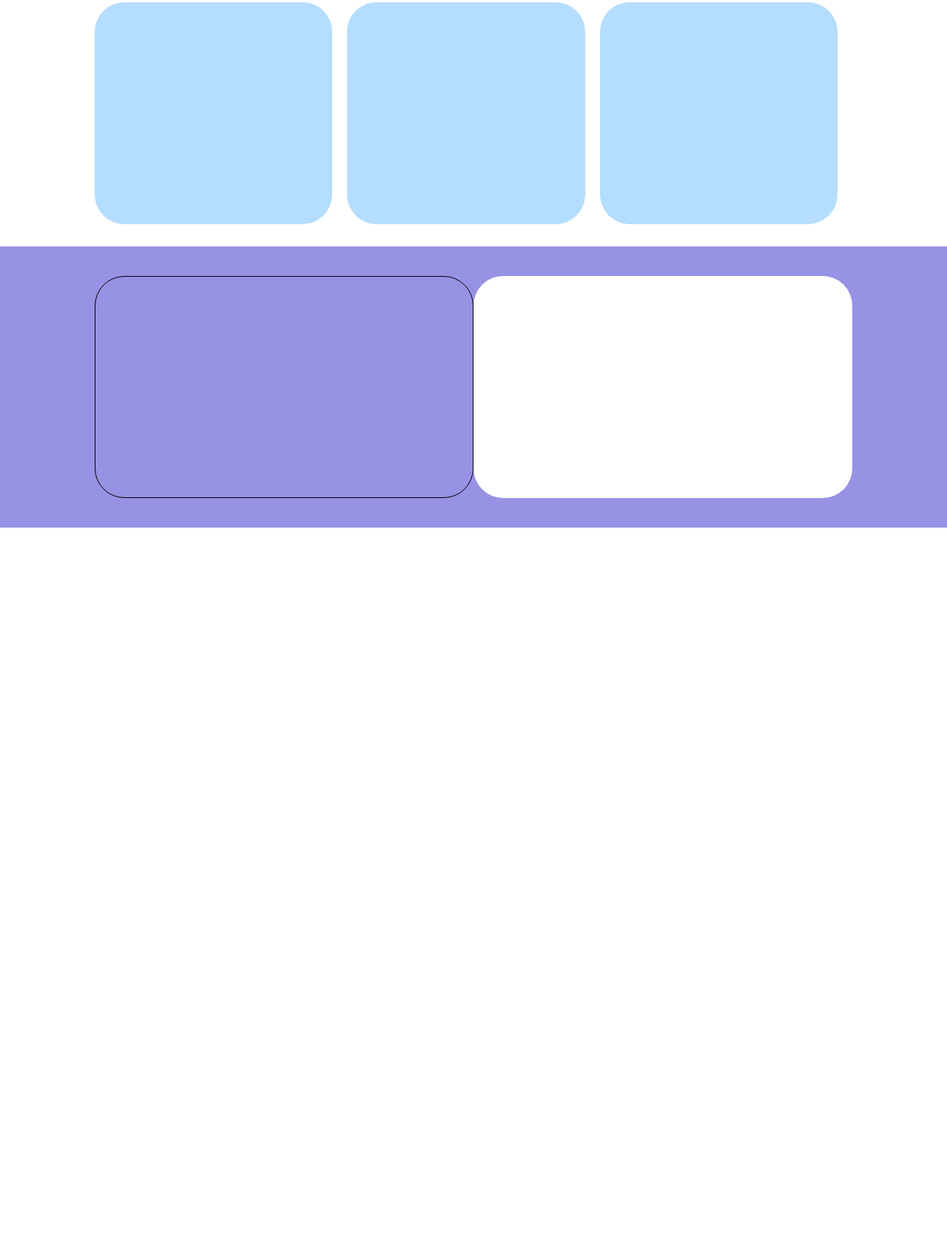
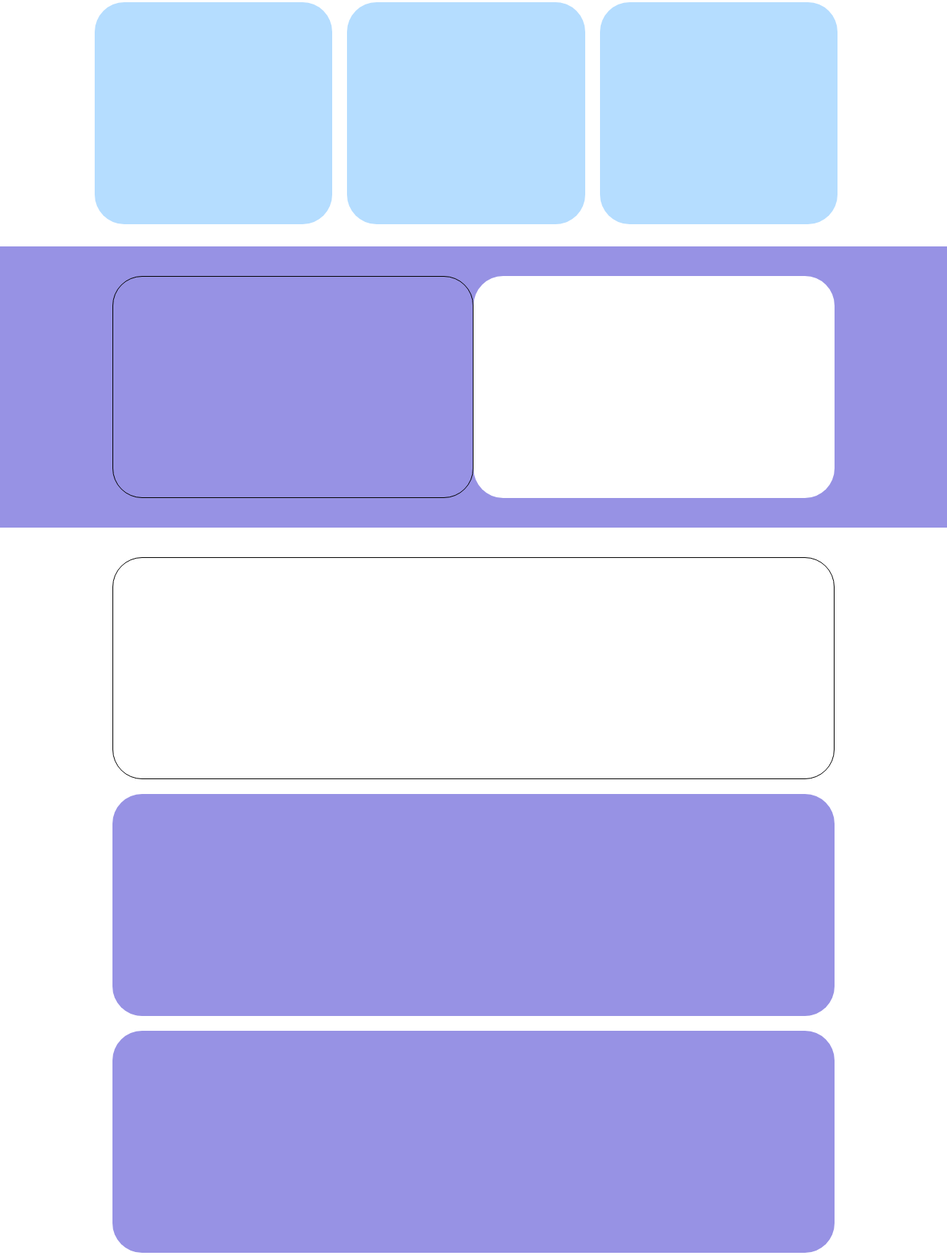
Before and after one commit to AlessandroPalumboDev/htmlcss-responsive-layout, a plain HTML site: page index.html in a window 1280 px wide. Shown: the part 407-2103 px from the top of the page at 74% size. Before the commit the page ends 1120 px from the top, so only its background shows below. Drawn offline with Linux system fonts and the light colour scheme.

Commit message:
[UPD] Add section testimonials

```diff
--- a/css/style.css
+++ b/css/style.css
@@ -141,9 +141,14 @@ header .desktop-only .content li{
 }
 
 /* planning */
+.planning{
+    padding: 30px;
+}
+
 .planning .container{
     width: 80%;
     margin: 0 auto;
+
 }
 
 .planning .col{
@@ -152,15 +157,34 @@ header .desktop-only .content li{
 
 .planning .content{
     border-radius: 40px;
-    margin-top: 40px ;
-    margin-bottom: 40px;
+    margin: 10px 0;
 }
+
+/* testimonials */
+.testimonials{
+    padding: 30px;
+}
+
+.testimonials .container{
+    width: 80%;
+    margin: 0 auto;
+}
+
+.testimonials .col{
+    width: 100%;
+}
+
+.testimonials .content{
+    border-radius: 40px;
+    margin: 10px 0;
+}
+
 
 /****************************
          RESPONSIVE
  ****************************/
 
- /* desktop  */
+  /* tablet  */
 @media screen and (min-width: 480px) {
     .container{
         max-width: 100%;
@@ -184,7 +208,7 @@ header .desktop-only .content li{
 }
 
 
-
+ /* desktop  */
  @media screen and (min-width: 768px) {
     .container{
         max-width: 1200px;
@@ -200,9 +224,9 @@ header .desktop-only .content li{
 
     .planning .col{
         width: 50%;
-        -ms-flex-align: end;
     }
 
 
 
+
  }
--- a/index.html
+++ b/index.html
@@ -83,8 +83,36 @@
                     </div>
                 </div>
             </div>
+        </section>
 
+        <section class="testimonials ">
+            <div class="container">
+                <div class="row">
+                    <div class="col">
+                        <div class="content h-300 border">
+
+                        </div>
+                    </div>
+                    <div class="col">
+                        <div class="content h-300 bg-violet">
+
+                        </div>
+                    </div>
+                    <div class="col">
+                        <div class="content h-300 bg-violet">
+
+                        </div>
+                    </div>
+                    <div class="col">
+                        <div class="content h-300 bg-violet">
+
+                        </div>
+                    </div>
+                </div>
+            </div>
         </section>
+
+
     </main>
 
 
```
